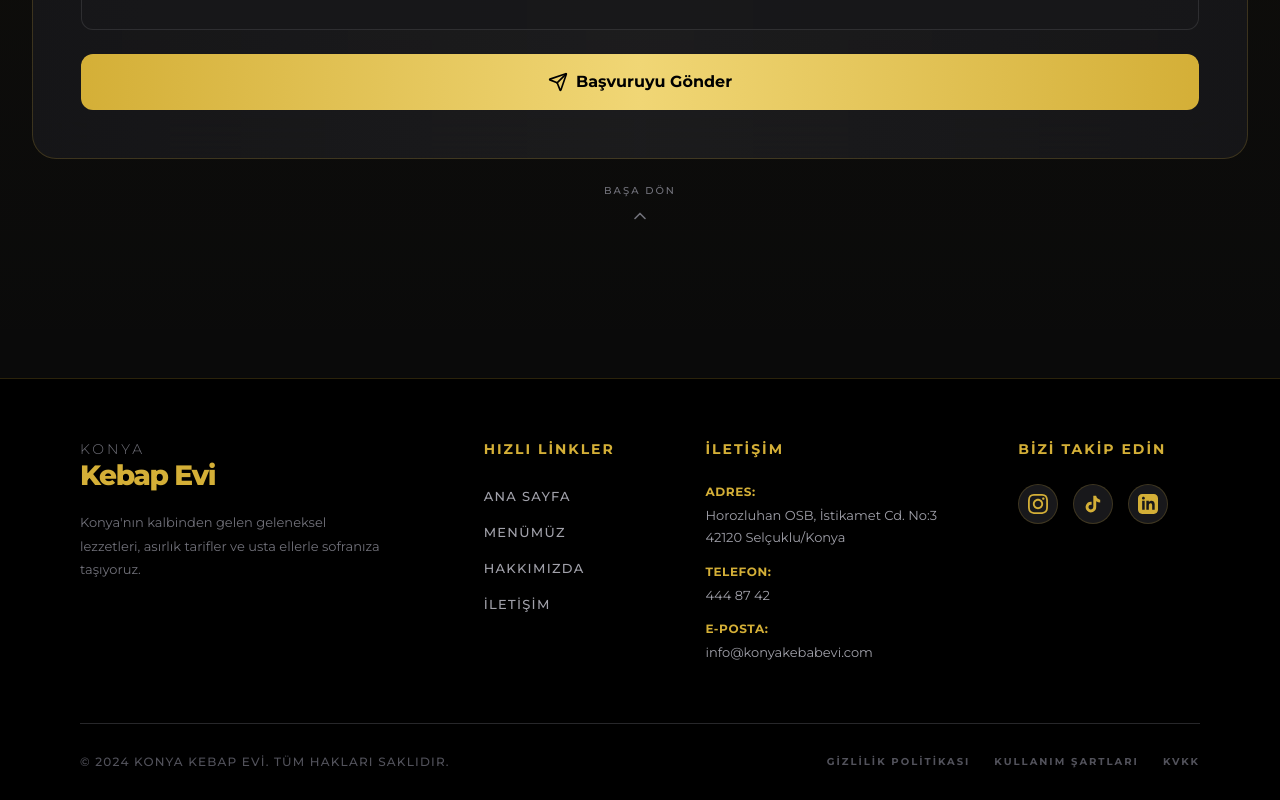
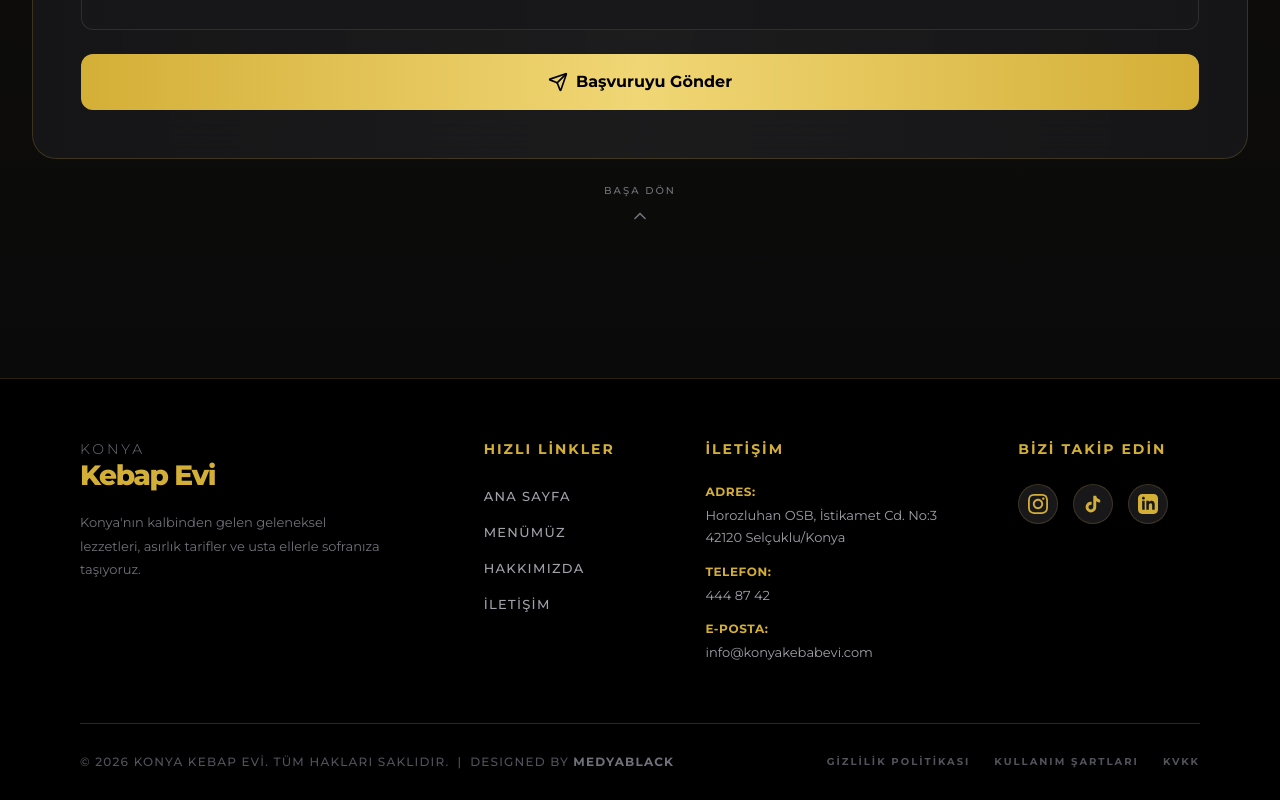
Before and after one commit to efesahinn42-rgb/konya-kebap-evi, a Next.js app: page / in a window 1280 px wide. Shown: the part 10404-11204 px from the top of the page. Built offline with nearby package versions, Linux system fonts and the light colour scheme; no server answers; the database is empty.

Commit message:
chore: update copyright year to 2026 and add MedyaBlack credits

```diff
--- a/src/components/Footer.jsx
+++ b/src/components/Footer.jsx
@@ -129,7 +129,13 @@ export default function Footer() {
                 </div>
 
                 <div className="flex flex-col lg:flex-row justify-between items-center pt-6 sm:pt-8 lg:pt-[30px] border-t border-zinc-800 gap-4 sm:gap-[15px] lg:gap-0 text-center lg:text-left">
-                    <p className="text-[10px] sm:text-xs text-zinc-600 font-medium tracking-widest">© 2024 KONYA KEBAP EVİ. TÜM HAKLARI SAKLIDIR.</p>
+                    <p className="text-[10px] sm:text-xs text-zinc-600 font-medium tracking-widest">
+                        © 2026 KONYA KEBAP EVİ. TÜM HAKLARI SAKLIDIR.
+                        <span className="hidden sm:inline mx-2">|</span>
+                        <span className="block sm:inline mt-1 sm:mt-0">
+                            DESIGNED BY <a href="https://www.medyablack.com/" target="_blank" rel="noopener noreferrer" className="text-zinc-500 hover:text-[#d4af37] transition-colors font-bold">MEDYABLACK</a>
+                        </span>
+                    </p>
                     <div className="flex flex-wrap justify-center gap-4 sm:gap-6">
                         {['Gizlilik Politikası', 'Kullanım Şartları', 'KVKK'].map(text => (
                             <a key={text} href="#" className="text-[9px] sm:text-[10px] text-zinc-600 hover:text-[#d4af37] transition-colors font-bold tracking-[0.15em] sm:tracking-[0.2em] uppercase">
```
